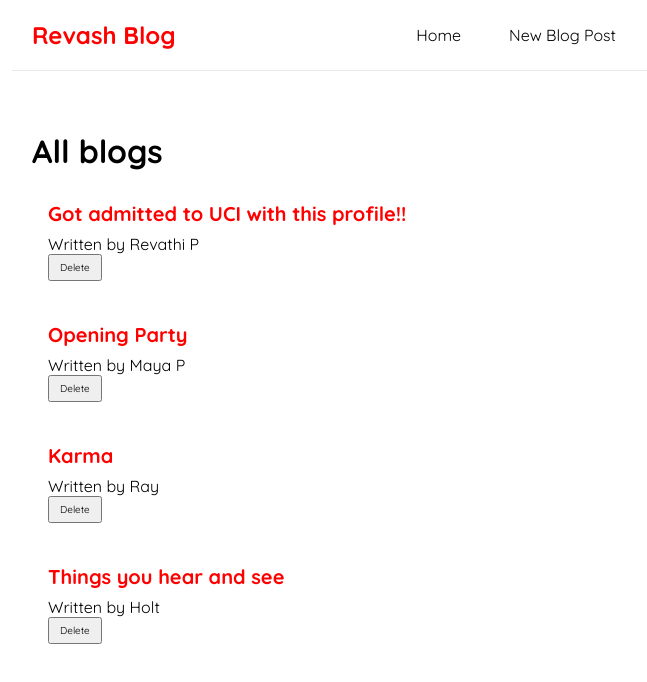
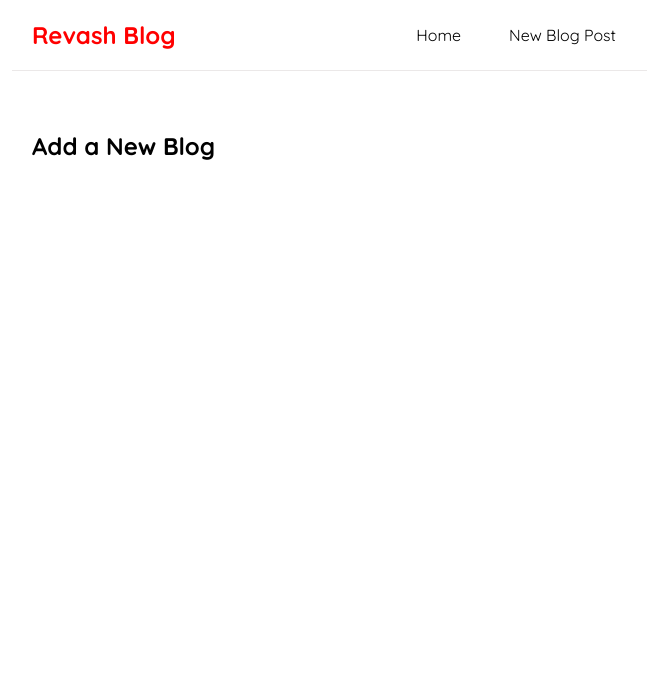
Before and after one commit to revathipriyan/react-blog-app, a React (Create React App) app: page /create in a window 1280 px wide. Shown: the top 682 px of the page, without its empty margins (308-955 px from the left). Built offline with nearby package versions, Linux system fonts and the light colour scheme; data requests are answered from the project's data file.

Commit message:
React-router-dom added and new blog router added

```diff
--- a/package.json
+++ b/package.json
@@ -6,13 +6,15 @@
     "@testing-library/jest-dom": "^5.17.0",
     "@testing-library/react": "^13.4.0",
     "@testing-library/user-event": "^13.5.0",
+    "@types/react-router-dom": "^5.3.3",
     "react": "^18.2.0",
     "react-dom": "^18.2.0",
-    "react-scripts": "5.0.1",
+    "react-router-dom": "^5.3.4",
+    "react-scripts": "^5.0.1",
     "web-vitals": "^2.1.4"
   },
   "scripts": {
-    "start": "react-scripts start",
+    "start": "react-scripts --openssl-legacy-provider start",
     "build": "react-scripts build",
     "test": "react-scripts test",
     "eject": "react-scripts eject"
--- a/src/App.js
+++ b/src/App.js
@@ -1,17 +1,27 @@
 
 import Navbar from './Navbar';
 import Home from './Home';
-
+import { BrowserRouter as Router,Route,Switch } from 'react-router-dom';
+import Create from './Create';
 
 function App() {
   return (
+    <Router>
     <div className="App">
       <Navbar></Navbar>
       <div className='content'>
-        <Home></Home>
+        <Switch>
+            <Route exact path="/">
+                <Home></Home>
+            </Route>
+            <Route path="/create">
+                <Create></Create>
+            </Route>
+        </Switch>
 
       </div>
     </div>
+    </Router>
   );
 }
 
--- /dev/null
+++ b/src/Create.js
@@ -0,0 +1,7 @@
+const Create = () => {
+    return ( <div className="create">
+        <h2>Add a New Blog</h2>
+    </div> );
+}
+
+export default Create;
```
Also changed, not shown: 1 other file (tests, documents, lock files or other folders).
